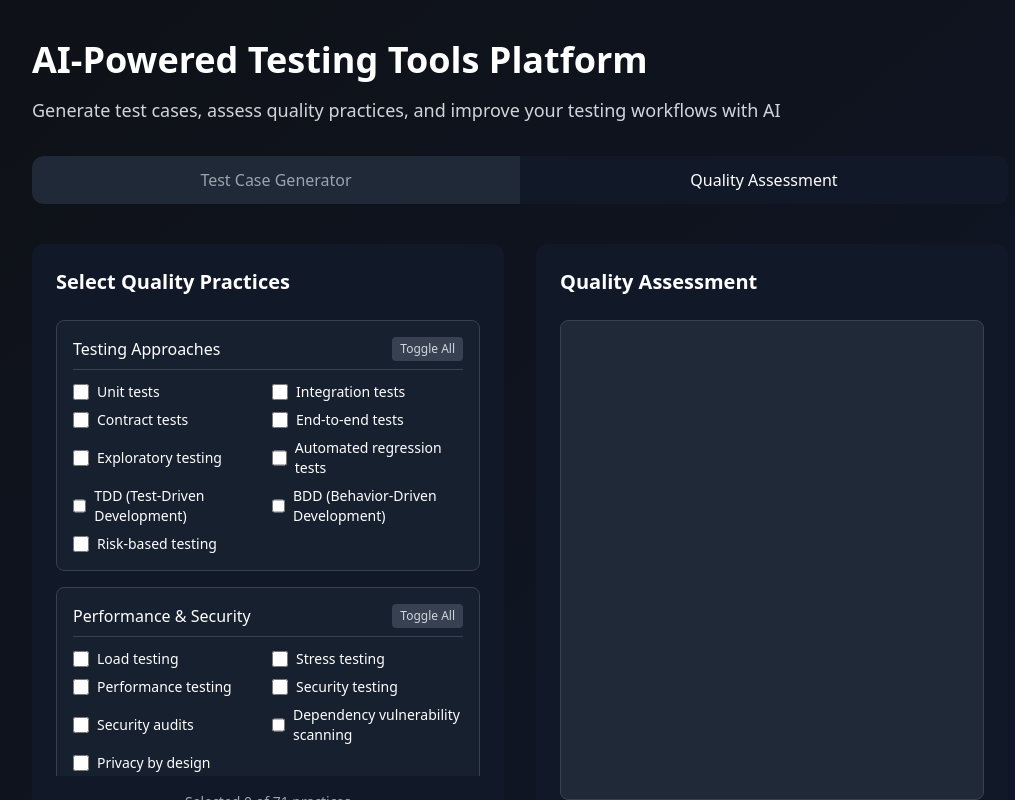
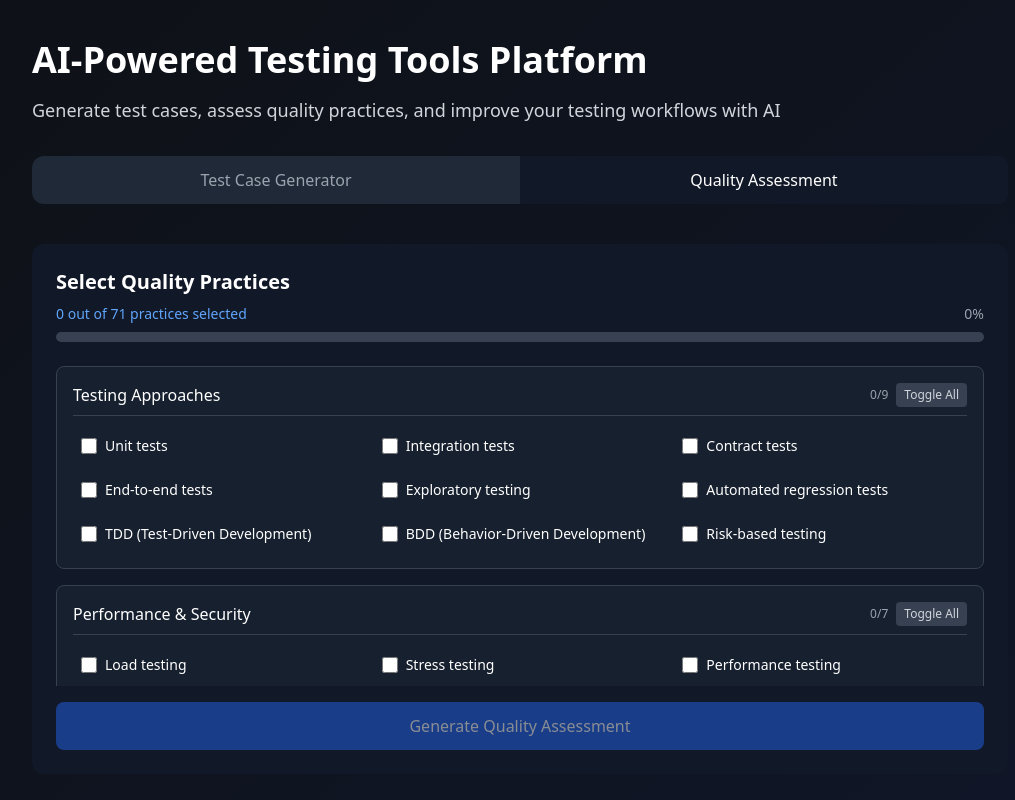
Before and after one commit to JMelon/AITestImpact, a React (Create React App) app in the folder client/: page / in a window 1280 px wide. Both pictures are taken after a click on the button "Quality Assessment". Shown: the top 800 px of the page, without its empty margins (120-1135 px from the left). Built offline with nearby package versions, Linux system fonts and the light colour scheme; the HTML template or start-up script is replaced by a standard one.

Commit message:
feat: enhance Quality Assessment and Test Case Generator components with progress indicators and improved layouts

```diff
--- a/client/src/components/QualityAssessment.js
+++ b/client/src/components/QualityAssessment.js
@@ -149,15 +149,44 @@ const QualityAssessment = () => {
     }
   };
 
+  // Calculate progress percentage
+  const progressPercentage = Math.round((selectedPractices.length / allPractices.length) * 100);
+
   return (
-    <div className="grid grid-cols-1 lg:grid-cols-2 gap-8">
+    <div className="flex flex-col gap-8">
+      {/* Selection Panel - Always on top */}
       <div className="bg-gray-900 rounded-xl p-6">
-        <h3 className="text-xl font-semibold mb-6">Select Quality Practices</h3>
-        <form onSubmit={handleSubmit} className="overflow-auto max-h-[70vh]">
+        <h3 className="text-xl font-semibold mb-2">Select Quality Practices</h3>
+
+        {/* Progress bar and selection count */}
+        <div className="mb-6">
+          <div className="flex justify-between items-center mb-2">
+            <span className="text-sm font-medium text-blue-400">
+              {selectedPractices.length} out of {allPractices.length} practices selected
+            </span>
+            <span className="text-sm font-medium text-gray-400">
+              {progressPercentage}%
+            </span>
+          </div>
+          <div className="w-full bg-gray-700 rounded-full h-2.5">
+            <div
+              className="bg-blue-500 h-2.5 rounded-full transition-all duration-300 ease-in-out"
+              style={{ width: `${progressPercentage}%` }}
+            ></div>
+          </div>
+        </div>
+
+        {/* Categories section */}
+        <form onSubmit={handleSubmit}>
+          <div className="overflow-auto max-h-[40vh]">
             {Object.entries(categories).map(([category, practices]) => (
               <div key={category} className="mb-4 bg-gray-800/50 border border-gray-700 rounded-lg p-4">
                 <div className="flex justify-between items-center mb-3 pb-2 border-b border-gray-700">
                   <h4 className="font-medium">{category}</h4>
+                  <div className="flex items-center gap-2">
+                    <span className="text-xs text-gray-400">
+                      {practices.filter(p => selectedPractices.includes(p)).length}/{practices.length}
+                    </span>
                     <button
                       type="button"
                       className="px-2 py-1 text-xs bg-gray-700 hover:bg-gray-600 rounded text-gray-300"
@@ -166,9 +195,15 @@ const QualityAssessment = () => {
                       Toggle All
                     </button>
                   </div>
-              <div className="grid grid-cols-1 md:grid-cols-2 gap-2">
+                </div>
+                <div className="grid grid-cols-1 md:grid-cols-2 xl:grid-cols-3 gap-2">
                   {practices.map(practice => (
-                  <div key={practice} className="flex items-center">
+                    <div
+                      key={practice}
+                      className={`flex items-center p-2 rounded transition-colors ${
+                        selectedPractices.includes(practice) ? 'bg-gray-700/50' : 'hover:bg-gray-800'
+                      }`}
+                    >
                       <input
                         type="checkbox"
                         id={practice.replace(/\s/g, '-')}
@@ -176,7 +211,7 @@ const QualityAssessment = () => {
                         onChange={() => handleCheckboxChange(practice)}
                         className="mr-2 h-4 w-4 rounded border-gray-600 bg-gray-700 text-blue-500 focus:ring-blue-500 focus:ring-offset-gray-800"
                       />
-                    <label htmlFor={practice.replace(/\s/g, '-')} className="text-sm">
+                      <label htmlFor={practice.replace(/\s/g, '-')} className="text-sm cursor-pointer">
                         {practice}
                       </label>
                     </div>
@@ -184,15 +219,13 @@ const QualityAssessment = () => {
                 </div>
               </div>
             ))}
+          </div>
 
-          <div className="sticky bottom-0 pt-4 pb-2 bg-gray-900">
-            <div className="flex flex-col gap-3">
-              <div className="text-sm text-gray-400 text-center">
-                Selected {selectedPractices.length} of {allPractices.length} practices
-              </div>
+          {/* Generate button */}
+          <div className="mt-4">
             <button
               type="submit"
-                className={`w-full py-3 bg-gray-700 hover:bg-gray-600 rounded-lg font-medium transition-colors ${
+              className={`w-full py-3 bg-blue-600 hover:bg-blue-700 rounded-lg font-medium transition-colors ${
                 loading || selectedPractices.length === 0 ? 'opacity-50 cursor-not-allowed' : ''
               }`}
               disabled={loading || selectedPractices.length === 0}
@@ -200,14 +233,14 @@ const QualityAssessment = () => {
               {loading ? 'Generating...' : 'Generate Quality Assessment'}
             </button>
           </div>
-          </div>
         </form>
       </div>
 
+      {/* Output Panel - Always below */}
       <div className="bg-gray-900 rounded-xl p-6">
         <h3 className="text-xl font-semibold mb-6">Quality Assessment</h3>
         {loading && (
-          <div className="flex items-center justify-center h-56 text-gray-400">
+          <div className="flex items-center justify-center py-16 text-gray-400">
             <div className="animate-pulse">Generating quality assessment, please wait...</div>
           </div>
         )}
@@ -216,7 +249,7 @@ const QualityAssessment = () => {
             {error}
           </div>
         )}
-        <div className="h-[60vh] overflow-auto bg-gray-800 border border-gray-700 p-4 rounded-lg">
+        <div className="max-h-[50vh] overflow-auto bg-gray-800 border border-gray-700 p-4 rounded-lg">
           {result && (
             <div className="prose prose-invert prose-sm max-w-none">
               <ReactMarkdown>{result}</ReactMarkdown>
--- a/client/src/components/TestCaseGenerator.js
+++ b/client/src/components/TestCaseGenerator.js
@@ -40,10 +40,11 @@ const TestCaseGenerator = () => {
   };
 
   return (
-    <div className="grid grid-cols-1 lg:grid-cols-2 gap-8">
+    <div className="flex flex-col gap-8">
+      {/* Input Panel - Always on top */}
       <div className="bg-gray-900 rounded-xl p-6">
         <h3 className="text-xl font-semibold mb-6">Generate Test Cases</h3>
-        <form onSubmit={onSubmit}>
+        <form onSubmit={onSubmit} className="flex flex-col">
           <div className="mb-6">
             <label htmlFor="acceptanceCriteria" className="block text-sm font-medium mb-2">
               Acceptance Criteria:
@@ -54,12 +55,12 @@ const TestCaseGenerator = () => {
               value={acceptanceCriteria}
               onChange={onChange}
               placeholder="Enter the acceptance criteria here..."
-              className="w-full h-56 bg-gray-800 border border-gray-700 p-4 rounded-lg focus:ring-2 focus:ring-blue-500 outline-none resize-none"
+              className="w-full min-h-[200px] max-h-[40vh] bg-gray-800 border border-gray-700 p-4 rounded-lg focus:ring-2 focus:ring-blue-500 outline-none"
               required
             ></textarea>
           </div>
 
-          <div className="grid grid-cols-2 gap-4 mb-6">
+          <div className="grid grid-cols-1 md:grid-cols-2 gap-4 mb-6">
             <div>
               <label htmlFor="outputType" className="block text-sm font-medium mb-2">
                 Output Format:
@@ -98,7 +99,7 @@ const TestCaseGenerator = () => {
 
           <button
             type="submit"
-            className={`w-full py-3 bg-gray-700 hover:bg-gray-600 rounded-lg font-medium transition-colors ${
+            className={`w-full py-3 bg-blue-600 hover:bg-blue-700 rounded-lg font-medium transition-colors ${
               loading || !acceptanceCriteria ? 'opacity-50 cursor-not-allowed' : ''
             }`}
             disabled={loading || !acceptanceCriteria}
@@ -108,10 +109,11 @@ const TestCaseGenerator = () => {
         </form>
       </div>
 
+      {/* Output Panel - Always below */}
       <div className="bg-gray-900 rounded-xl p-6">
         <h3 className="text-xl font-semibold mb-6">Generated Test Cases</h3>
         {loading && (
-          <div className="flex items-center justify-center h-56 text-gray-400">
+          <div className="flex items-center justify-center py-16 text-gray-400">
             <div className="animate-pulse">Generating test cases, please wait...</div>
           </div>
         )}
@@ -120,7 +122,7 @@ const TestCaseGenerator = () => {
             {error}
           </div>
         )}
-        <div className="h-56 overflow-auto bg-gray-800 border border-gray-700 p-4 rounded-lg">
+        <div className="max-h-[50vh] overflow-auto bg-gray-800 border border-gray-700 p-4 rounded-lg">
           {result && (
             <div className="prose prose-invert prose-sm max-w-none">
               <ReactMarkdown>{result}</ReactMarkdown>
```
Lines whose indentation alone changed are shown as unchanged.
